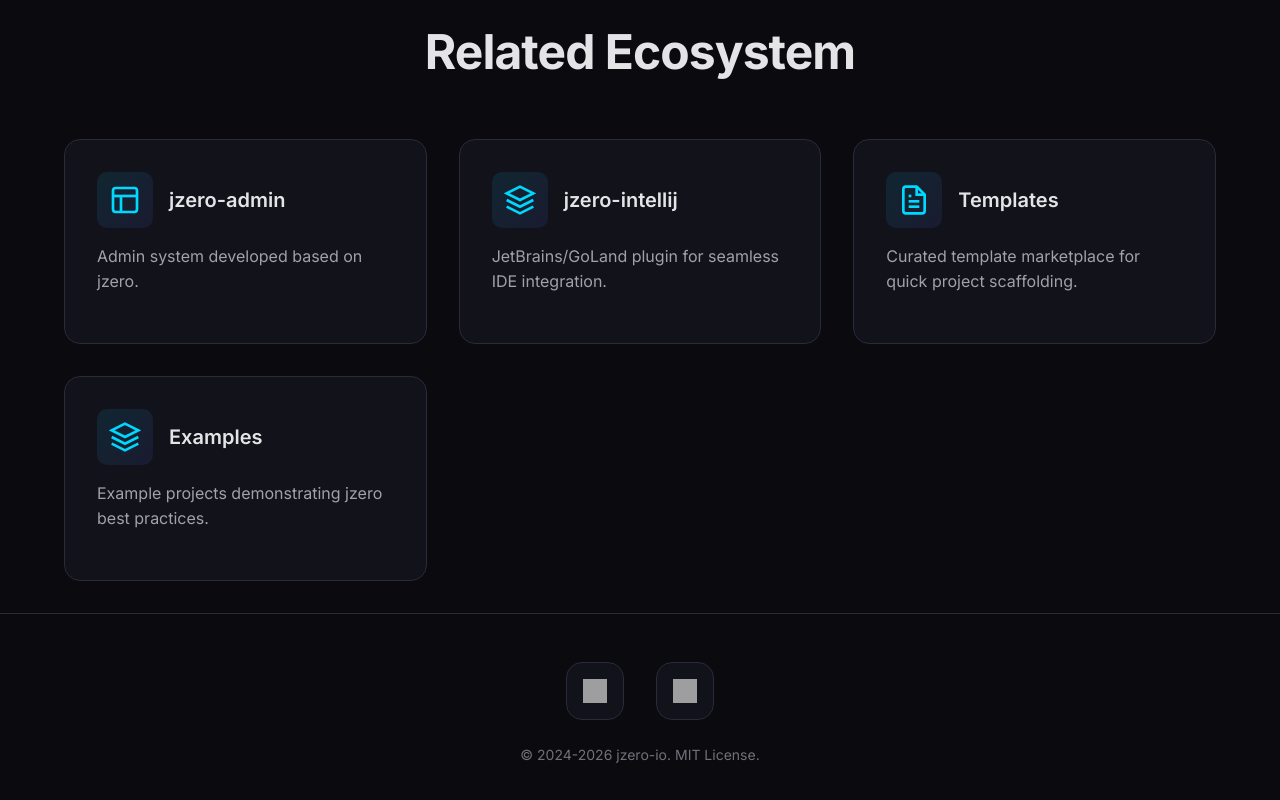
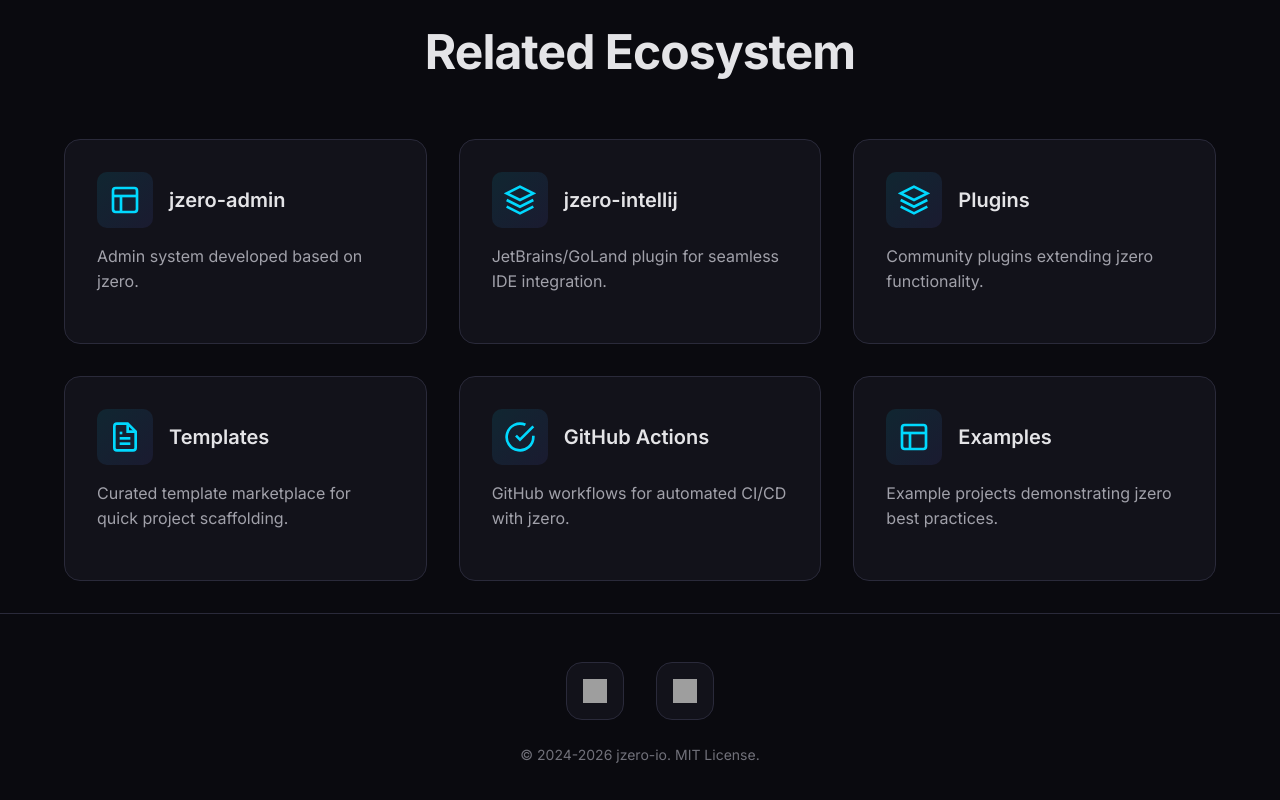
Before and after one commit to jzero-io/official, a website: page index.html in a window 1280 px wide. Shown: the part 1847-2647 px from the top of the page. Drawn offline with Linux system fonts and the light colour scheme; no server answers; grey boxes are pictures that could not be loaded.

Commit message:
feat(official): update

```diff
--- a/i18n.js
+++ b/i18n.js
@@ -52,8 +52,10 @@
         'ecosystem.subtitle': 'Everything you need to build, deploy, and manage your microservices.',
         'eco.1.title': 'jzero-admin', 'eco.1.desc': 'Admin system developed based on jzero.',
         'eco.2.title': 'jzero-intellij', 'eco.2.desc': 'JetBrains/GoLand plugin for seamless IDE integration.',
-        'eco.3.title': 'Templates', 'eco.3.desc': 'Curated template marketplace for quick project scaffolding.',
-        'eco.4.title': 'Examples', 'eco.4.desc': 'Example projects demonstrating jzero best practices.',
+        'eco.3.title': 'Plugins', 'eco.3.desc': 'Community plugins extending jzero functionality.',
+        'eco.4.title': 'Templates', 'eco.4.desc': 'Curated template marketplace for quick project scaffolding.',
+        'eco.5.title': 'GitHub Actions', 'eco.5.desc': 'GitHub workflows for automated CI/CD with jzero.',
+        'eco.6.title': 'Examples', 'eco.6.desc': 'Example projects demonstrating jzero best practices.',
 
         // Quick Start
         'quickstart.title': 'Get started in minutes',
@@ -139,8 +141,10 @@
         'ecosystem.subtitle': '构建、部署和管理微服务所需的一切。',
         'eco.1.title': 'jzero-admin', 'eco.1.desc': '基于 jzero 开发的后台管理系统。',
         'eco.2.title': 'jzero-intellij', 'eco.2.desc': 'JetBrains/GoLand 插件，IDE 无缝集成。',
-        'eco.3.title': '模板市场', 'eco.3.desc': '精选模板市场，快速搭建项目脚手架。',
-        'eco.4.title': '示例项目', 'eco.4.desc': '展示 jzero 最佳实践的示例集合。',
+        'eco.3.title': '插件市场', 'eco.3.desc': '社区插件扩展 jzero 功能。',
+        'eco.4.title': '模板市场', 'eco.4.desc': '精选模板市场，快速搭建项目脚手架。',
+        'eco.5.title': 'GitHub 工作流', 'eco.5.desc': 'jzero 自动化 CI/CD 的 GitHub 工作流。',
+        'eco.6.title': '示例项目', 'eco.6.desc': '展示 jzero 最佳实践的示例集合。',
 
         // Quick Start
         'quickstart.subtitle': '从零到运行微服务，不到 5 分钟。',
--- a/index.html
+++ b/index.html
@@ -260,6 +260,20 @@
                     <p data-i18n="eco.2.desc">JetBrains/GoLand plugin for seamless jzero integration in your IDE.</p>
                 </a>
 
+                <a href="https://github.com/jzero-io/jzero-plugins" class="ecosystem-card" target="_blank">
+                    <div class="ecosystem-card-header">
+                        <div class="ecosystem-icon">
+                            <svg width="32" height="32" viewBox="0 0 24 24" fill="none" stroke="currentColor" stroke-width="2">
+                                <path d="M12 2L2 7l10 5 10-5-10-5z"/>
+                                <path d="M2 17l10 5 10-5"/>
+                                <path d="M2 12l10 5 10-5"/>
+                            </svg>
+                        </div>
+                        <h3 data-i18n="eco.3.title">Plugins</h3>
+                    </div>
+                    <p data-i18n="eco.3.desc">Community plugins extending jzero functionality.</p>
+                </a>
+
                 <a href="https://templates.jzero.io" class="ecosystem-card" target="_blank">
                     <div class="ecosystem-card-header">
                         <div class="ecosystem-icon">
@@ -271,23 +285,36 @@
                                 <polyline points="10 9 9 9 8 9"/>
                             </svg>
                         </div>
-                        <h3 data-i18n="eco.3.title">Templates</h3>
+                        <h3 data-i18n="eco.4.title">Templates</h3>
                     </div>
-                    <p data-i18n="eco.3.desc">Curated template marketplace for quick project scaffolding.</p>
+                    <p data-i18n="eco.4.desc">Curated template marketplace for quick project scaffolding.</p>
+                </a>
+
+                <a href="https://github.com/marketplace/actions/jzero-action" class="ecosystem-card" target="_blank">
+                    <div class="ecosystem-card-header">
+                        <div class="ecosystem-icon">
+                            <svg width="32" height="32" viewBox="0 0 24 24" fill="none" stroke="currentColor" stroke-width="2">
+                                <path d="M22 11.08V12a10 10 0 1 1-5.93-9.14"/>
+                                <polyline points="22 4 12 14.01 9 11.01"/>
+                            </svg>
+                        </div>
+                        <h3 data-i18n="eco.5.title">GitHub Actions</h3>
+                    </div>
+                    <p data-i18n="eco.5.desc">GitHub workflows for automated CI/CD with jzero.</p>
                 </a>
 
                 <a href="https://github.com/jzero-io/examples" class="ecosystem-card" target="_blank">
                     <div class="ecosystem-card-header">
                         <div class="ecosystem-icon">
                             <svg width="32" height="32" viewBox="0 0 24 24" fill="none" stroke="currentColor" stroke-width="2">
-                                <path d="M12 2L2 7l10 5 10-5-10-5z"/>
-                                <path d="M2 17l10 5 10-5"/>
-                                <path d="M2 12l10 5 10-5"/>
+                                <rect x="3" y="3" width="18" height="18" rx="2" ry="2"/>
+                                <path d="M3 9h18"/>
+                                <path d="M9 21V9"/>
                             </svg>
                         </div>
-                        <h3 data-i18n="eco.4.title">Examples</h3>
+                        <h3 data-i18n="eco.6.title">Examples</h3>
                     </div>
-                    <p data-i18n="eco.4.desc">Collection of example projects demonstrating jzero best practices.</p>
+                    <p data-i18n="eco.6.desc">Collection of example projects demonstrating jzero best practices.</p>
                 </a>
             </div>
         </div>
```
